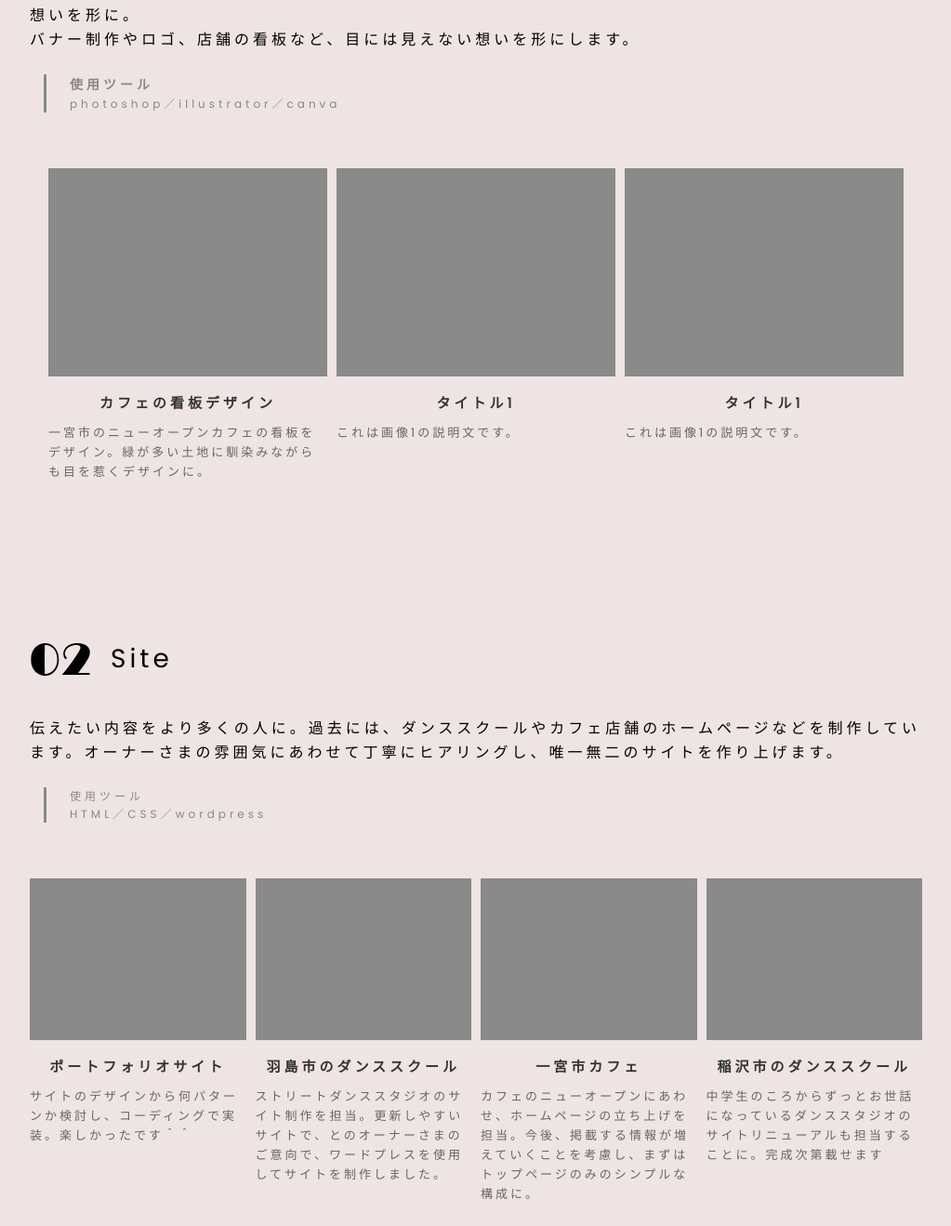
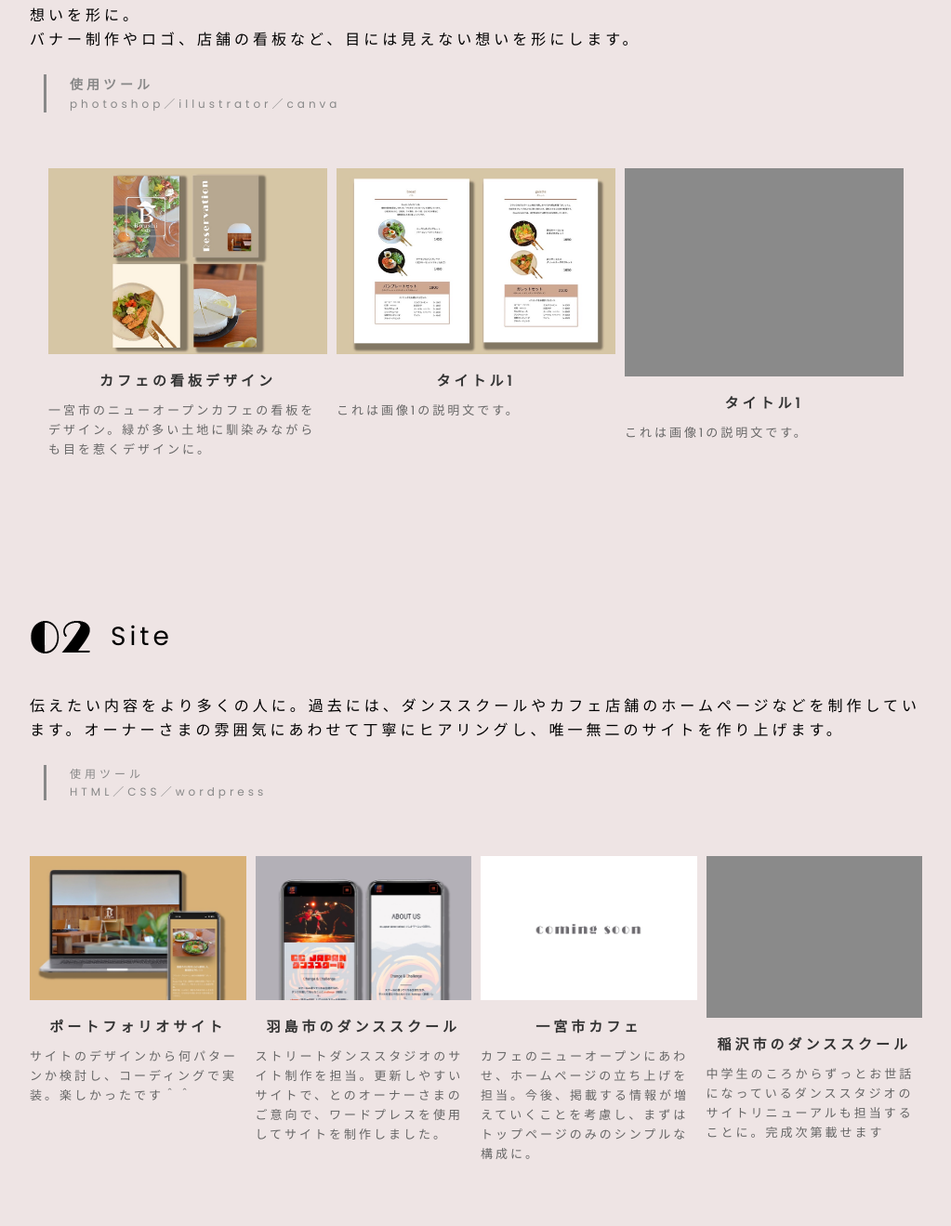
Before and after one commit to ayumi-01/my-website, a plain HTML site: page index.html in a window 1280 px wide. Shown: the part 1341-2660 px from the top of the page at 93% size, without its empty margins (128-1151 px from the left). Drawn offline with nearby package versions, Linux system fonts and the light colour scheme.

Commit message:
Add files via upload

```diff
--- a/index.html
+++ b/index.html
@@ -71,13 +71,13 @@
 
 <div class="image-row">
   <div class="image-box">
-    <img src="images/dummy_02.jpg" alt="写真1">
+    <img src="images/1_01.jpg" alt="写真1">
     <h3 class="caption-title">カフェの看板デザイン</h3>
     <p class="caption-text">一宮市のニューオープンカフェの看板をデザイン。緑が多い土地に馴染みながらも目を惹くデザインに。</p>
   </div>
 
     <div class="image-box">
-    <img src="images/dummy_02.jpg" alt="写真1">
+    <img src="images/1_02.jpg" alt="写真1">
     <h3 class="caption-title">タイトル1</h3>
     <p class="caption-text">これは画像1の説明文です。</p>
   </div>
@@ -107,19 +107,19 @@
 
 <div class="image-row">
   <div class="image-box">
-    <img src="images/dummy_02.jpg" alt="写真1">
+    <img src="images/2_01.jpg" alt="写真1">
     <h3 class="caption-title">ポートフォリオサイト</h3>
     <p class="caption-text">サイトのデザインから何パターンか検討し、コーディングで実装。楽しかったです＾＾</p>
   </div>
 
     <div class="image-box">
-    <img src="images/dummy_02.jpg" alt="写真1">
+    <img src="images/2_02.jpg" alt="写真1">
     <h3 class="caption-title">羽島市のダンススクール</h3>
     <p class="caption-text">ストリートダンススタジオのサイト制作を担当。更新しやすいサイトで、とのオーナーさまのご意向で、ワードプレスを使用してサイトを制作しました。</p>
   </div>
 
     <div class="image-box">
-    <img src="images/dummy_02.jpg" alt="写真1">
+    <img src="images/2_03.jpg" alt="写真1">
     <h3 class="caption-title">一宮市カフェ</h3>
     <p class="caption-text">カフェのニューオープンにあわせ、ホームページの立ち上げを担当。今後、掲載する情報が増えていくことを考慮し、まずはトップページのみのシンプルな構成に。</p>
   </div>
```
Also changed, not shown: images/1_01.jpg (added), images/1_02.jpg (added), images/2_01.jpg (added), images/2_02.jpg (added), images/2_03.jpg (added).
